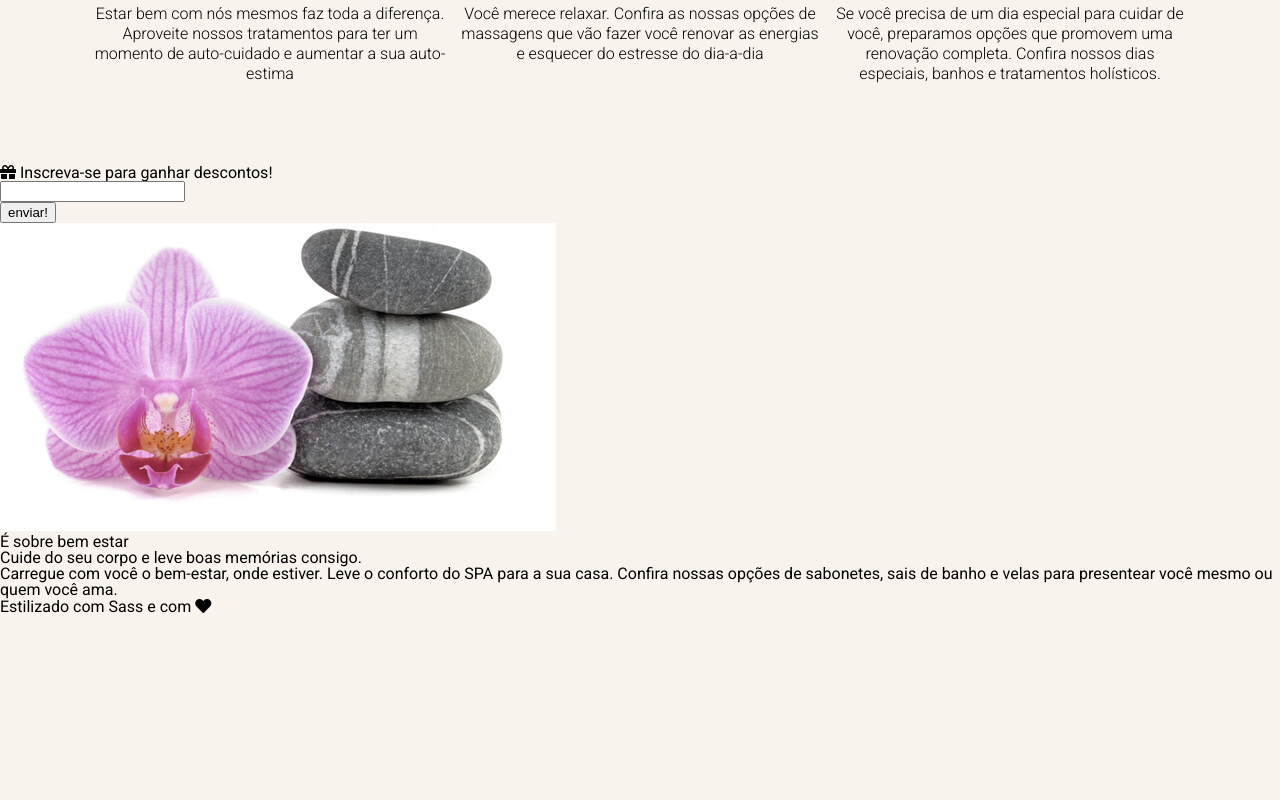
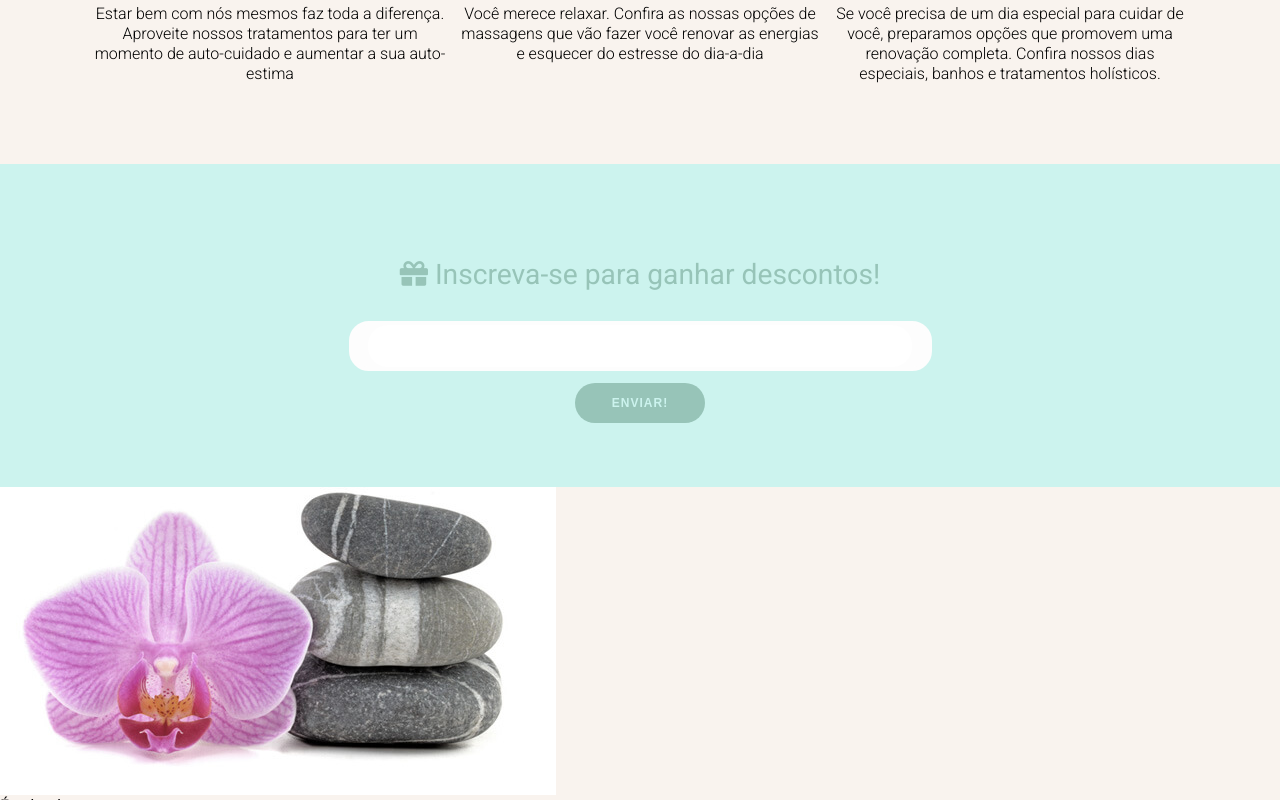
Before and after one commit to OliveiraJess/site-sass, a plain HTML site: page index.html in a window 1280 px wide. Shown: the part 997-1797 px from the top of the page. Before the commit the page ends 1613 px from the top, so only its background shows below. Drawn offline with nearby package versions, Linux system fonts and the light colour scheme.

Commit message:
estilizando section cupom, button, input

```diff
--- a/index.html
+++ b/index.html
@@ -71,13 +71,14 @@
                 </div>
             </div>
         </section>
-        <section>
-            <div>
+
+        <section id="cupom">
+            <div class="texto">
                 <h2><i class="fas fa-gift"></i> Inscreva-se para ganhar descontos!</h2>
             </div>
-            <div>
+            <div class="inscricao">
                 <form action="">
-                    <div>
+                    <div class="input">
                         <input type="email">
                     </div>
                     <button>enviar!</button>
--- a/styles/components/_banner.scss
+++ b/styles/components/_banner.scss
@@ -18,11 +18,13 @@
         h1 {
             font-size: $tamanho-do-texto;
             color: $cor-quaternaria;
+            text-align: center;
         }
 
         h2 {
             font-size: $tamanho-do-texto / 2;
             color: $cor-quaternaria;
+            text-align: center;
         }
     }
 }
--- /dev/null
+++ b/styles/components/_cupom.scss
@@ -0,0 +1,62 @@
+@import "../abstract/variaveis";
+
+#cupom {
+    background-color: $cor-terciaria;
+    padding         : 4rem;
+    text-align      : center;
+
+    .texto {
+        color: $cor-quaternaria;
+
+        h2 {
+            font-size: $tamanho-do-texto / 1.7;
+            margin   : 2rem;
+        }
+    }
+
+    .input {
+        background   : #fdfdfd;
+        border       : 4px solid #fdfdfd;
+        border-radius: 20px;
+        margin       : 0 auto;
+        width        : 575px;
+
+        input {
+            border       : none;
+            border-radius: 20px;
+            font-size    : 26px;
+            height       : 40px;
+            outline      : none;
+            width        : 540px;
+        }
+
+        &:hover,
+        &:focus-within {
+            box-shadow: 1px 1px 8px 1px $cor-primaria;
+            outline   : none;
+        }
+    }
+
+    button {
+        background-color: $cor-quaternaria;
+        border          : 2px $cor-quaternaria;
+        border-radius   : 40px;
+        color           : $cor-terciaria;
+        cursor          : pointer;
+        font-size       : 12px;
+        font-weight     : bold;
+        height          : 40px;
+        letter-spacing  : 1px;
+        margin-top      : 0.75rem;
+        outline         : none;
+        text-align      : center;
+        text-transform  : uppercase;
+        width           : 130px;
+
+        &:hover {
+            background-color: $cor-secundaria;
+            color           : $cor-quaternaria;
+        }
+
+    }
+}
--- a/styles/style.scss
+++ b/styles/style.scss
@@ -2,3 +2,4 @@
 @import "./components/navbar.scss";
 @import "./components/banner.scss";
 @import "./components/servicos.scss";
+@import "./components/cupom.scss";
```
Also changed, not shown: styles/style.css, 1 other file.
